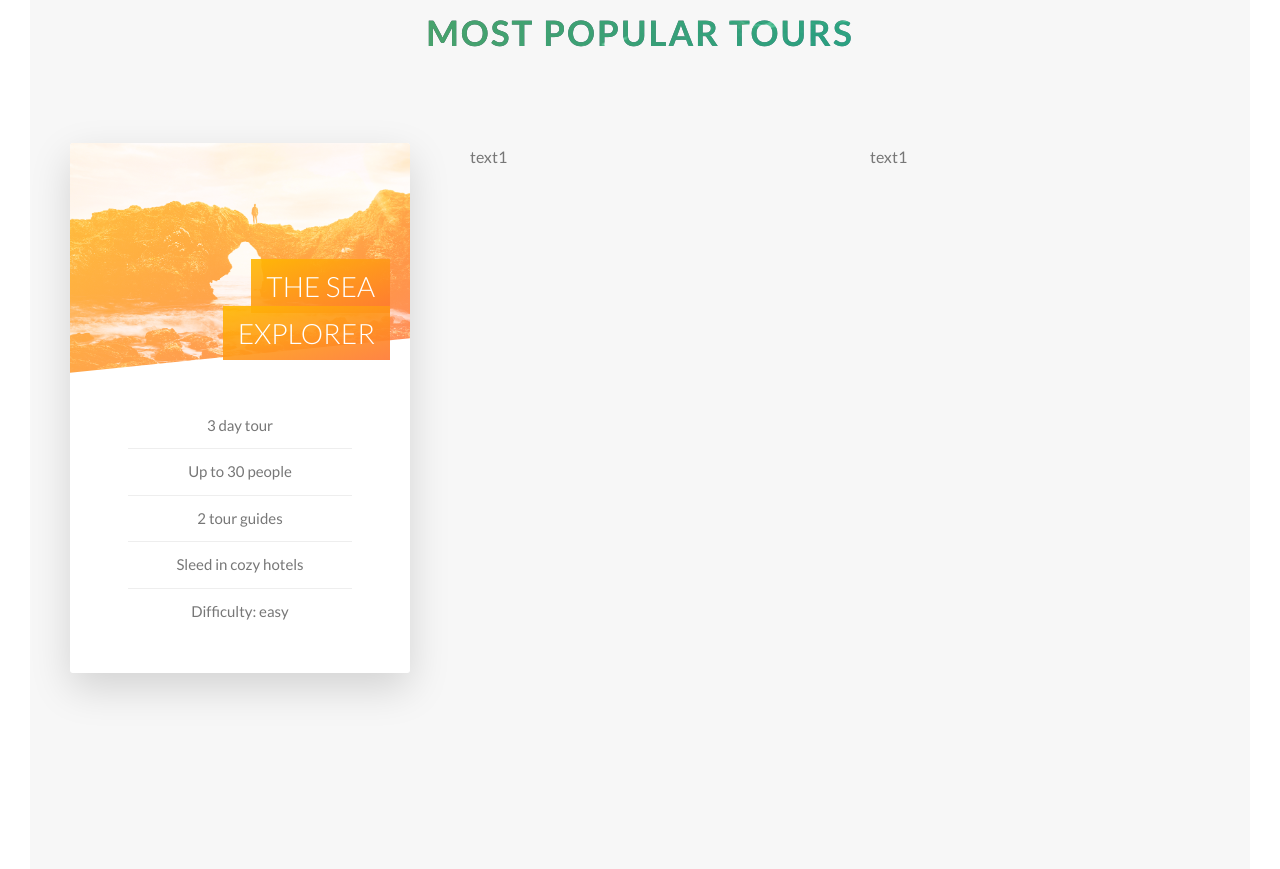
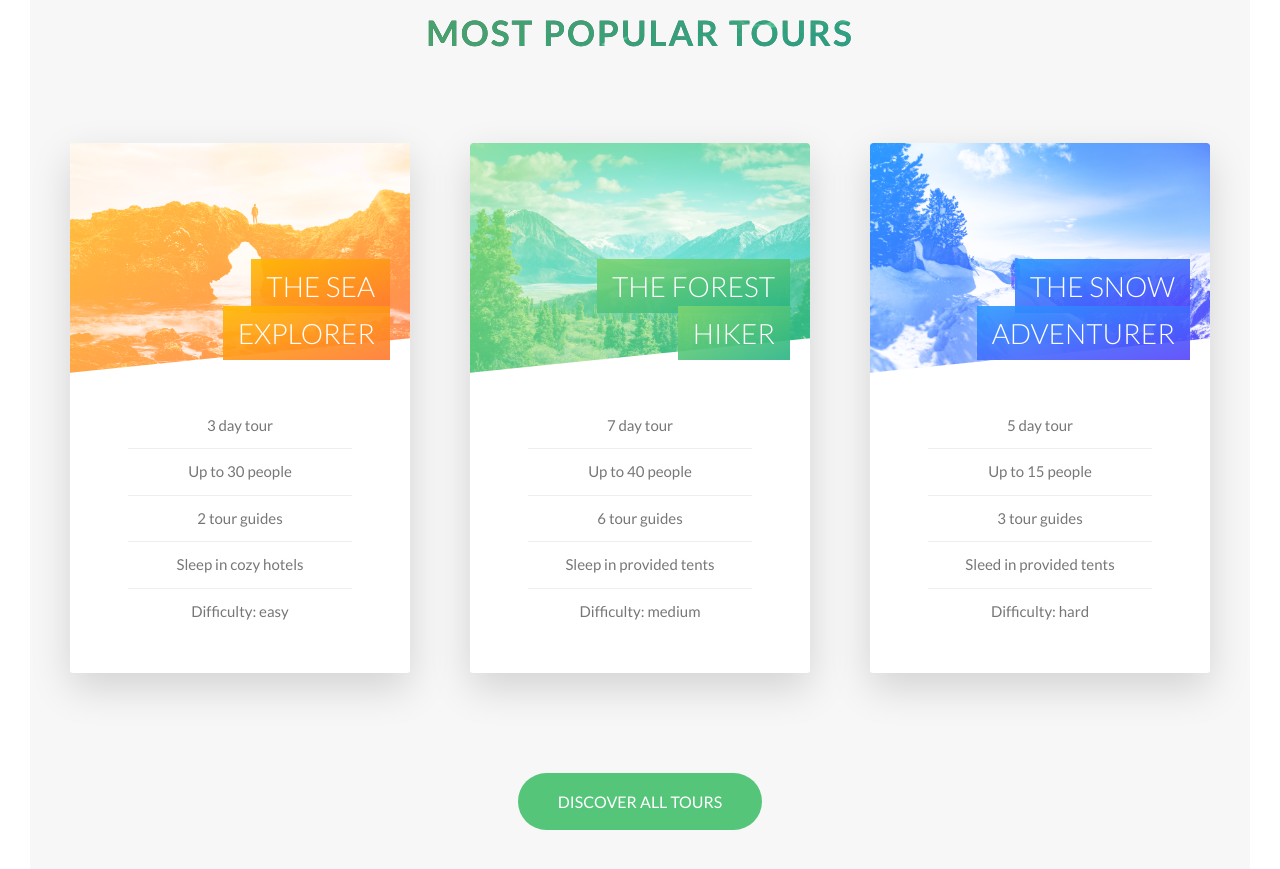
Before and after one commit to lizth93/natours-project, a website: page index.html in a window 1280 px wide. Shown: the part 2279-3148 px from the top of the page. Drawn offline with Linux system fonts and the light colour scheme.

Commit message:
finish the Tours Section

```diff
--- a/index.html
+++ b/index.html
@@ -146,17 +146,83 @@
                   <li>3 day tour</li>
                   <li>Up to 30 people</li>
                   <li>2 tour guides</li>
-                  <li>Sleed in cozy hotels</li>
+                  <li>Sleep in cozy hotels</li>
                   <li>Difficulty: easy</li>
                 </ul>
               </div>
             </div>
             <div class="card__side card__side--back card__side--back-1">
-              back
+              <div class="card__cta">
+                <div class="card__price-box">
+                  <p class="card__price-only">Only</p>
+                  <p class="card__price-value">$297</p>
+                </div>
+                <a href="#" class="btn btn--white">Book now!</a>
+              </div>
             </div>
           </div>
-          <div class="card">text1</div>
-          <div class="card">text1</div>
+
+          <div class="card">
+            <div class="card__side card__side--front">
+              <div class="card__picture card__picture--2">&nbsp;</div>
+              <h4 class="card__heading">
+                <span class="card__heading-span card__heading-span--2">
+                  The Forest Hiker</span
+                >
+              </h4>
+              <div class="card__details">
+                <ul>
+                  <li>7 day tour</li>
+                  <li>Up to 40 people</li>
+                  <li>6 tour guides</li>
+                  <li>Sleep in provided tents</li>
+                  <li>Difficulty: medium</li>
+                </ul>
+              </div>
+            </div>
+            <div class="card__side card__side--back card__side--back-2">
+              <div class="card__cta">
+                <div class="card__price-box">
+                  <p class="card__price-only">Only</p>
+                  <p class="card__price-value">$497</p>
+                </div>
+                <a href="#" class="btn btn--white">Book now!</a>
+              </div>
+            </div>
+          </div>
+
+          <div class="card">
+            <div class="card__side card__side--front">
+              <div class="card__picture card__picture--3">&nbsp;</div>
+              <h4 class="card__heading">
+                <span class="card__heading-span card__heading-span--3">
+                  The Snow adventurer
+              </h4>
+              <div class="card__details">
+                <ul>
+                  <li>5 day tour</li>
+                  <li>Up to 15 people</li>
+                  <li>3 tour guides</li>
+                  <li>Sleed in provided tents</li>
+                  <li>Difficulty: hard</li>
+                </ul>
+              </div>
+            </div>
+            <div class="card__side card__side--back card__side--back-3">
+              <div class="card__cta">
+                <div class="card__price-box">
+                  <p class="card__price-only">Only</p>
+                  <p class="card__price-value">$897</p>
+                </div>
+                <a href="#" class="btn btn--white">Book now!</a>
+              </div>
+            </div>
+          </div>
+        </div>
+
+        <div class="u-center-text u-margin-top-huge">
+          <a href="#" class="btn btn--green">Discover all tours</a>
+          </a>
         </div>
       </section>
     </main>
--- a/sass/abstracts/_variables.scss
+++ b/sass/abstracts/_variables.scss
@@ -22,6 +22,10 @@ $gutter-vertical: 8rem;
 $gutter-horizontal: 6rem;
 
 //FONT-SIZES
+$heading-font-size: 2.8rem;
 $default-font-size: 1.6rem;
+$font-size-less: 1.5rem;
+$font-price-bigger: 6rem;
+$font-size-text-card-back: 1.4rem;
 
 $height-card: 53rem;
--- a/sass/base/_utilities.scss
+++ b/sass/base/_utilities.scss
@@ -3,6 +3,14 @@
 }
 .u-margin-bottom-big {
   margin-bottom: 8rem;
+}
+
+.u-margin-top-big {
+  margin-top: 8rem;
+}
+
+.u-margin-top-huge {
+  margin-top: 10rem;
 }
 
 .u-margin-bottom-small {
--- a/sass/components/_button.scss
+++ b/sass/components/_button.scss
@@ -33,6 +33,16 @@
       background-color: $color-white;
     }
   }
+
+  &--green {
+    background-color: $color-primary;
+    color: $color-white;
+
+    &::after {
+      background-color: $color-primary;
+    }
+  }
+
   &--animated {
     animation: moveInBottom 1s ease-in 0.75s;
     animation-fill-mode: backwards;
--- a/sass/components/_card.scss
+++ b/sass/components/_card.scss
@@ -28,6 +28,21 @@
           $color-secondary-dark
         );
       }
+
+      &-2 {
+        background-image: linear-gradient(
+          to right bottom,
+          $color-primary-light,
+          $color-primary-dark
+        );
+      }
+      &-3 {
+        background-image: linear-gradient(
+          to right bottom,
+          $color-tertiary-light,
+          $color-tertiary-dark
+        );
+      }
     }
   }
   &:hover &__side--front {
@@ -43,6 +58,8 @@
     background-blend-mode: screen;
     -webkit-clip-path: polygon(0 0, 100% 0, 100% 85%, 0 100%);
     clip-path: polygon(0 0, 100% 0, 100% 85%, 0 100%);
+    border-top-left-radius: 3px;
+    border-top-right-radius: 3px;
 
     &--1 {
       background-image: linear-gradient(
@@ -53,14 +70,24 @@
         url(../img/nat-5.jpg);
     }
     &--2 {
-      background-image: url(../img/nat-5.jpg);
+      background-image: linear-gradient(
+          to right bottom,
+          $color-primary-light,
+          $color-primary-dark
+        ),
+        url(../img/nat-6.jpg);
     }
     &--3 {
-      background-image: url(../img/nat-5.jpg);
+      background-image: linear-gradient(
+          to right bottom,
+          $color-tertiary-light,
+          $color-tertiary-dark
+        ),
+        url(../img/nat-7.jpg);
     }
   }
   &__heading {
-    font-size: 2.8rem;
+    font-size: $heading-font-size;
     font-weight: 300;
     text-transform: uppercase;
     text-align: right;
@@ -81,6 +108,20 @@
         rgba($color-secondary-dark, 0.9)
       );
     }
+    &--2 {
+      background-image: linear-gradient(
+        to right bottom,
+        rgba($color-primary-light, 0.9),
+        rgba($color-primary-dark, 0.9)
+      );
+    }
+    &--3 {
+      background-image: linear-gradient(
+        to right bottom,
+        rgba($color-tertiary-light, 0.9),
+        rgba($color-tertiary-dark, 0.9)
+      );
+    }
   }
   &__details {
     padding: 3rem;
@@ -90,7 +131,7 @@
       margin: 0 auto;
       li {
         text-align: center;
-        font-size: 1.5rem;
+        font-size: $font-size-less;
         padding: 1rem;
 
         &:not(:last-child) {
@@ -99,4 +140,27 @@
       }
     }
   }
+
+  //back side
+  &__cta {
+    position: absolute;
+    top: 50%;
+    left: 50%;
+    transform: translate(-50%, -50%);
+    width: 90%;
+    text-align: center;
+  }
+  &__price-box {
+    text-align: center;
+    margin-bottom: 8rem;
+    color: $color-white;
+  }
+  &__price-only {
+    font-size: font-size-text-card-back;
+    text-transform: uppercase;
+  }
+  &__price-value {
+    font-size: $font-price-bigger;
+    font-weight: 100;
+  }
 }
--- a/sass/pages/_home.scss
+++ b/sass/pages/_home.scss
@@ -23,6 +23,6 @@
 
 .section-tours {
   background-color: $color-grey-light-1;
-  padding: 25rem 0 50rem 0;
+  padding: 25rem 0 15rem 0;
   margin-top: -10rem;
 }
```
Also changed, not shown: css/style.css.
